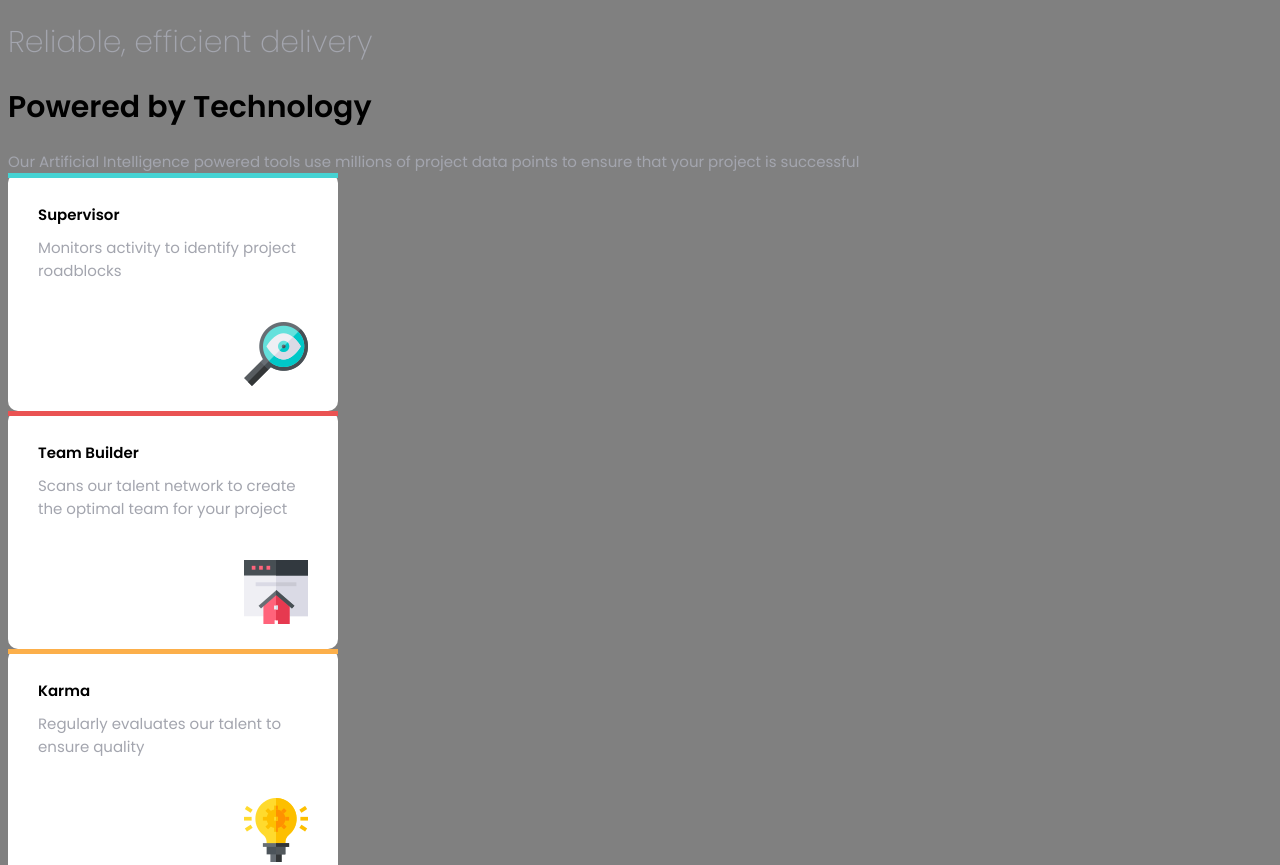
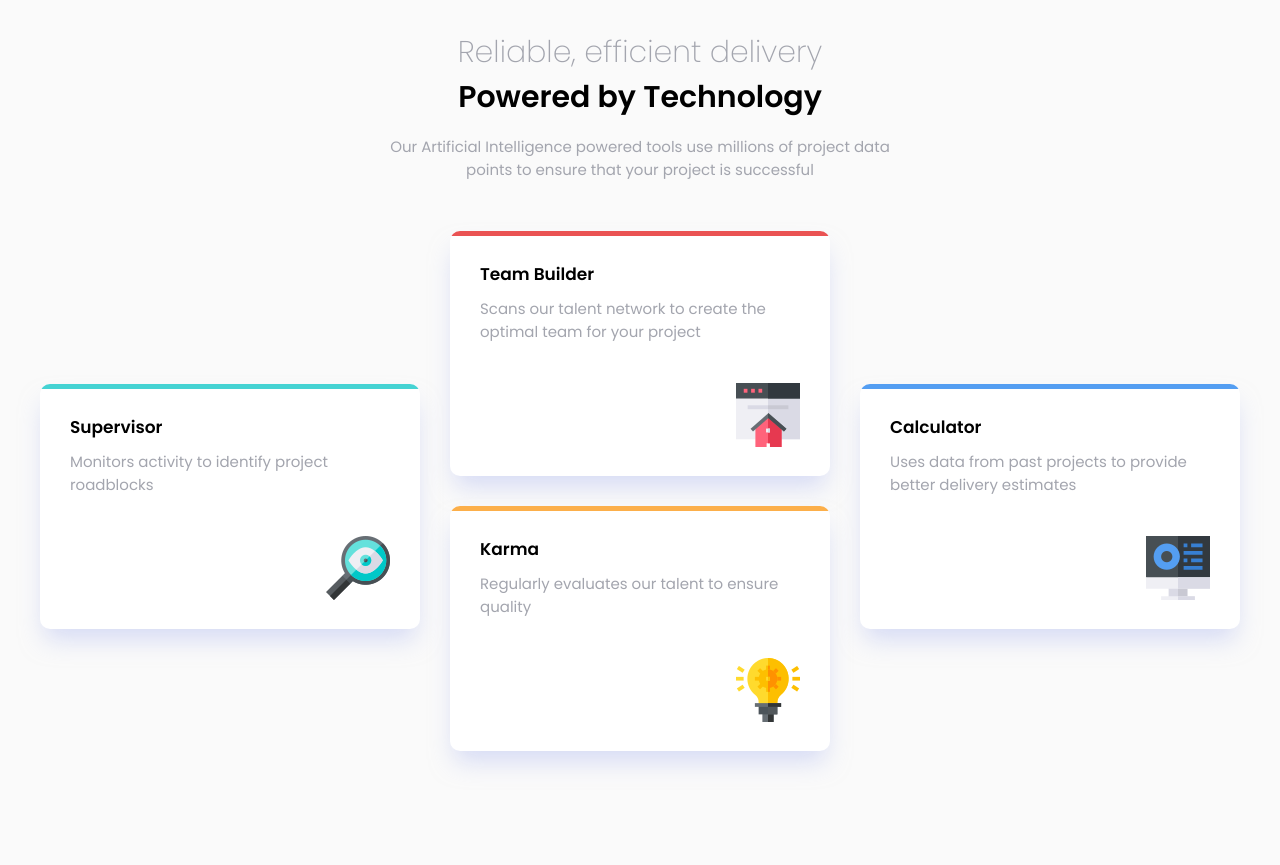
Before and after one commit to ggraciela/Challenge6_four-card-feature-section-master, a plain HTML site: page index.html in a window 1280 px wide. Shown: the top 865 px of the page. After the commit the page ends 800 px from the top, so only its background shows below. Drawn offline with Linux system fonts and the light colour scheme.

Commit message:
done with desktop version

```diff
--- a/style.css
+++ b/style.css
@@ -22,8 +22,7 @@ font-family: 'Poppins', sans-serif;
 html {
     font-size: 15px;
     font-family: 'Poppins', sans-serif;
-    /* background-color: hsl(0, 0%, 98%); */
-    background-color: gray;
+    background-color: hsl(0, 0%, 98%);
 }
 
 .thin {
@@ -32,6 +31,7 @@ html {
 
 .description , .sentence {
     color: hsl(229, 6%, 66%);
+    text-align: center;
 }
 
 .title {
@@ -43,20 +43,21 @@ html {
 }
 
 .boxcolor1 , .boxcolor2 , .boxcolor3 , .boxcolor4 {
-    width: 330px;
+    width: 380px;
     height: 5px;
-
-    /* border-top-left-radius: 100px;
-    border-top-right-radius: 100px; */
 }
 
 .box1 , .box2 , .box3 , .box4 {
     background-color: white;
 
-    width: 330px;
-    /* border-bottom-left-radius: 20px;
-    border-bottom-right-radius: 20px; */
+    width: 380px;
+    height: 245px;
     border-radius: 10px;
+    overflow: hidden;
+
+    box-shadow: 0px 15px 25px -5px rgba(177,188,240,0.5);
+    -webkit-box-shadow: 0px 15px 25px -5px rgba(177,188,240,0.5);
+    -moz-box-shadow: 0px 15px 25px -5px rgba(177,188,240,0.5);
 }
 
 
@@ -86,9 +87,85 @@ html {
 .sentence {
     padding-top: 10px;
     padding-bottom: 40px;
-    padding-right: 10px;
+    width: 300px;
+    text-align: left;
+
 }
 
 .icon1 , .icon2 , .icon3 , .icon4 {
     justify-self: right;
 }
+
+.title {
+    font-size: 17px;
+    font-weight: 600;
+}
+
+@media screen and (min-width: 600px) {
+    html {
+        display: flex;
+    }
+
+    body {
+        margin: auto;
+    }
+
+    h1 {
+        margin: auto;
+        text-align: center;
+        padding: 0;
+        box-sizing: border-box;
+        padding-bottom: 15px;
+    }
+
+    .thin {
+        padding-top: 30px;
+        padding-bottom: 0px;
+    }
+
+
+    .description {
+        width: 500px;
+        margin: auto;
+    }
+
+    .boxes {
+        display: grid;
+        grid-template-columns: repeat(3, 410px);
+        grid-template-rows: repeat(2, 275px);
+        grid-template-areas:
+            "a b d"
+            "a c d";
+        padding-top: 50px;
+        justify-items: center;
+    }
+
+    .box1 {
+        grid-area: a;
+        align-self: center;
+    }
+
+    .box2 {
+        grid-area: b;
+    }
+
+    .box3 {
+        grid-area: c;
+    }
+
+    .box4 {
+        grid-area: d;
+        align-self: center;
+    }
+
+    .sentence {
+        text-align: left;
+    }
+}
+
+@media screen and (max-width: 500px) {
+    body {
+        display: flex;
+        flex-direction: column;
+    }
+}
```
